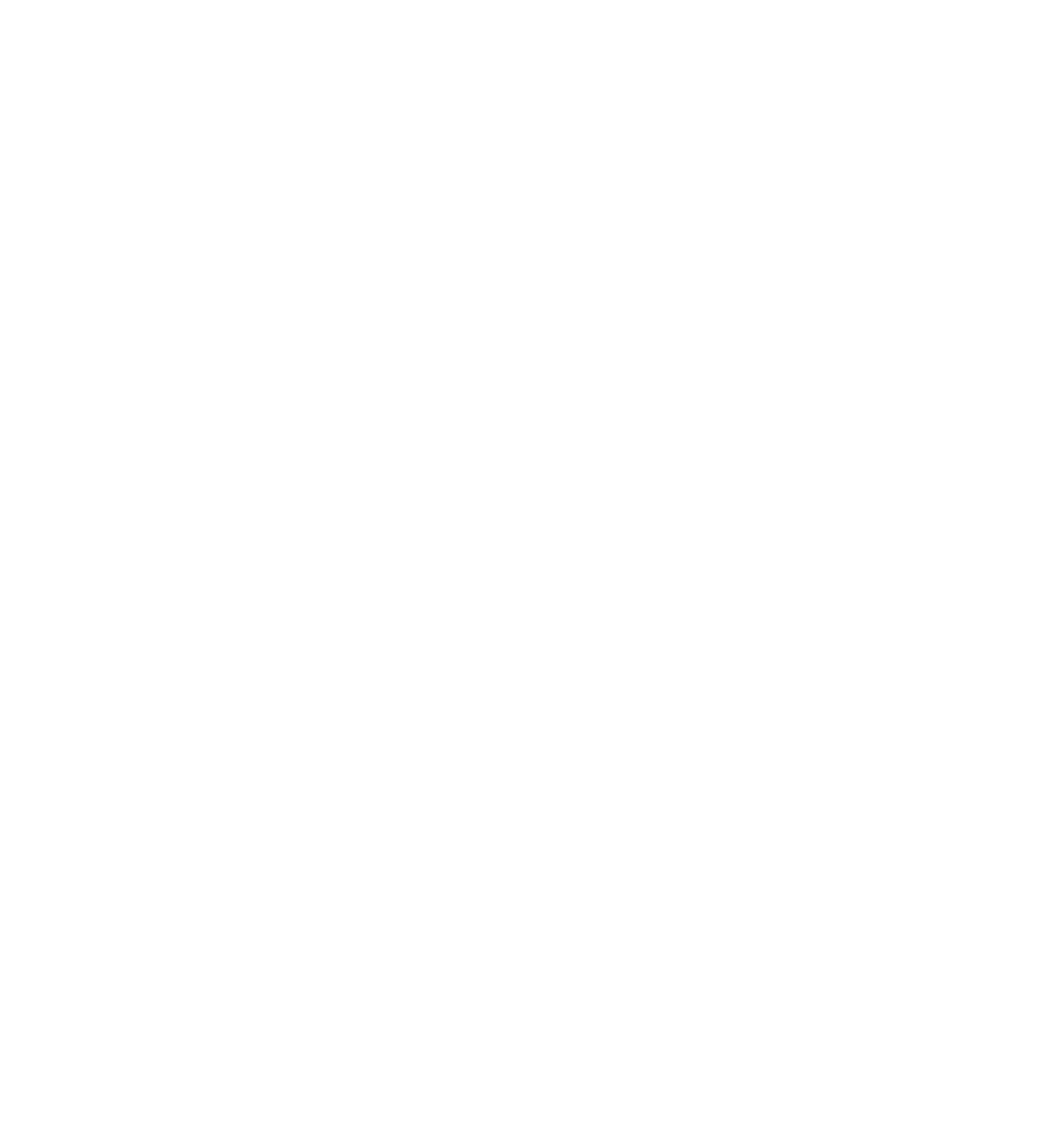
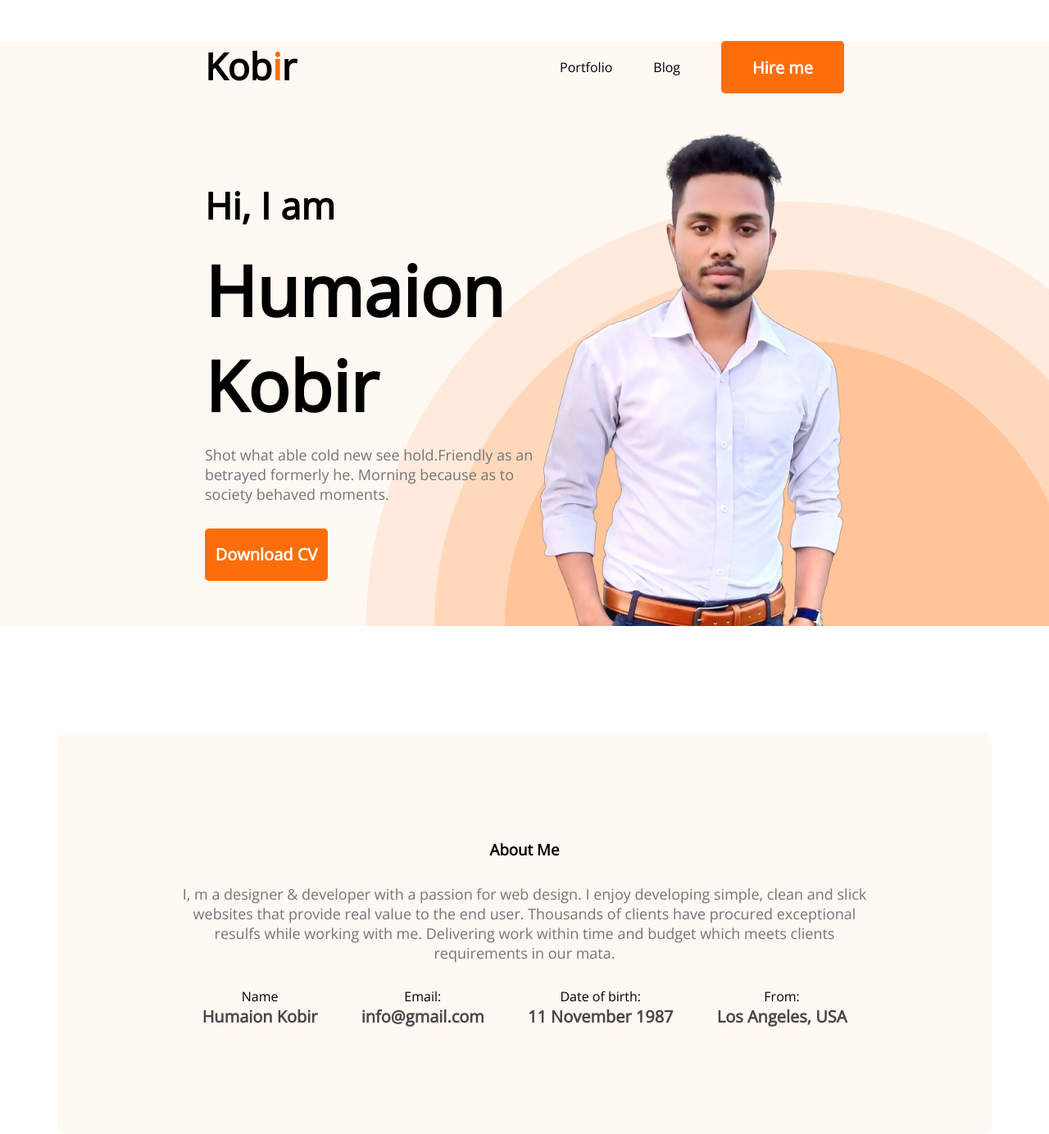
Before and after one commit to HumaionKobir1/my-first-portfolio, a plain HTML site: page index.html in a window 1280 px wide. Shown: the whole page at 82% size. Before the commit the page ends 800 px from the top, so only its background shows below. Drawn offline with nearby package versions, Linux system fonts and the light colour scheme.

Commit message:
added header and about section

```diff
--- a/index.html
+++ b/index.html
@@ -6,8 +6,55 @@
     <meta name="viewport" content="width=device-width, initial-scale=1.0">
     <title>portfolio</title>
     <link rel="stylesheet" href="style/portfolio.css">
+    <link rel="preconnect" href="https://fonts.googleapis.com"><link rel="preconnect" href="https://fonts.gstatic.com" crossorigin><link href="https://fonts.googleapis.com/css2?family=Open+Sans&display=swap" rel="stylesheet">
 </head>
 <body>
+    <header>
+        <nav>
+            <h2 class="nav-title">Kob<span class="text-orange">i</span>r</h2>
+            <ul>
+                <li>Portfolio</li>
+                <li>Blog</li>
+                <li><button class="btn-orange">Hire me</button></li>
+            </ul>
+        </nav>
+        <div class="banner">
+            <div>
+                <h2 class="sub-title-banner">Hi, I am</h2>
+                <h1 class="title-banner">Humaion Kobir</h1>
+                <p class="banner-description">Shot what able cold new see hold.Friendly as an betrayed formerly he. Morning because as to society behaved moments.</p>
+                <button class="btn-orange">Download CV</button>
+            </div>
+            <img class="banner-pic" src="images/humaion-kobir.png" alt="">
+        </div>
+    </header>
+    <main>
+        <section class="about">
+            <h3 class="section-title">About Me</h3>
+            <p class="section-description">I, m a designer & developer with a passion for web design. I enjoy developing simple, clean and slick websites that provide real value to the end user. Thousands of clients have procured exceptional resulfs while working with me. Delivering work within time and budget which meets clients requirements in our mata.</p>
+            <div class="about-info-container">
+                <div class="div aabout-info">
+                    <p class="info-title">Name</p>
+                    <p class="info-description">Humaion Kobir</p>
+                </div>
+                <div class="div aabout-info">
+                    <p class="info-title">Email:</p>
+                    <p class="info-description">info@gmail.com</p>
+                </div>
+                <div class="div aabout-info">
+                    <p class="info-title">Date of birth:</p>
+                    <p class="info-description">11 November 1987</p>
+                </div>
+                <div class="div aabout-info">
+                    <p class="info-title">From:</p>
+                    <p class="info-description">Los Angeles, USA</p>
+                </div>
+            </div>
+        </section>
+        <!-- what i do section -->
+    </main>
+    <footer>
 
+    </footer>
 </body>
 </html>
--- a/style/portfolio.css
+++ b/style/portfolio.css
@@ -0,0 +1,103 @@
+*{
+    margin: 0;
+    font-family: 'Open Sans', sans-serif;
+}
+header{
+    background: #FFF8F3;
+    background-image: url("../images/header_bg.png");
+    background-repeat: no-repeat;
+    background-position: bottom right, left;
+}
+nav{
+    display: flex;
+    justify-content: space-between;
+    margin: 50px 250px;
+}
+.nav-title{
+    font-weight: 800;
+    font-size: 45px;
+}
+.text-orange{
+    color: #FD6E0A;
+}
+.btn-orange{
+    font-weight: 700;
+    font-size: 20px;
+    /* padding: 18px 30px; */
+    width: 150px;
+    height: 64px;
+
+    background: #FD6E0A;
+    color: #FFF;
+    border-radius: 5px;
+    border: none;
+}
+nav ul{
+    display: flex;
+    align-items: center;
+}
+nav ul li{
+    list-style: none;
+    margin-left: 50px;
+}
+.banner-pic{
+    width: 580px;
+    height: 600px;
+}
+.banner{
+    display: flex;
+    margin: 0 250px;
+    align-items: center;
+}
+.sub-title-banner{
+    font-weight: 600;
+    font-size: 45px;
+    margin-bottom: 15px;
+}
+.title-banner{
+    font-size: 85px;
+    font-weight: 600;
+    margin-bottom: 15px;
+}
+.banner-description{
+    color: #757575;
+    margin-bottom: 30px;
+    font-size: 18px;
+}
+
+/* about section style */
+main{
+    max-width: 1140px;
+    margin: 0 auto;
+}
+.about{
+    margin-top: 130px;
+    background: #FFF8F3;
+    border-radius: 10px;
+    padding: 130px 150px;
+}
+.section-title{
+    text-align: center;
+    margin-bottom: 30px;
+}
+.section-description{
+    color: #757575;
+    font-size: 18px;
+    text-align: center;
+    margin-bottom: 30px;
+}
+
+.about-info-container{
+    display: flex;
+    justify-content: space-around;
+}
+.about .info-title{
+    font-size: #757575;
+    text-align: center;
+}
+.info-description{
+    font-weight: 700;
+    font-size: 20px;
+    color: #474747;
+    text-align: center;
+}
```
Also changed, not shown: images/humaion-kobir.png (added).
